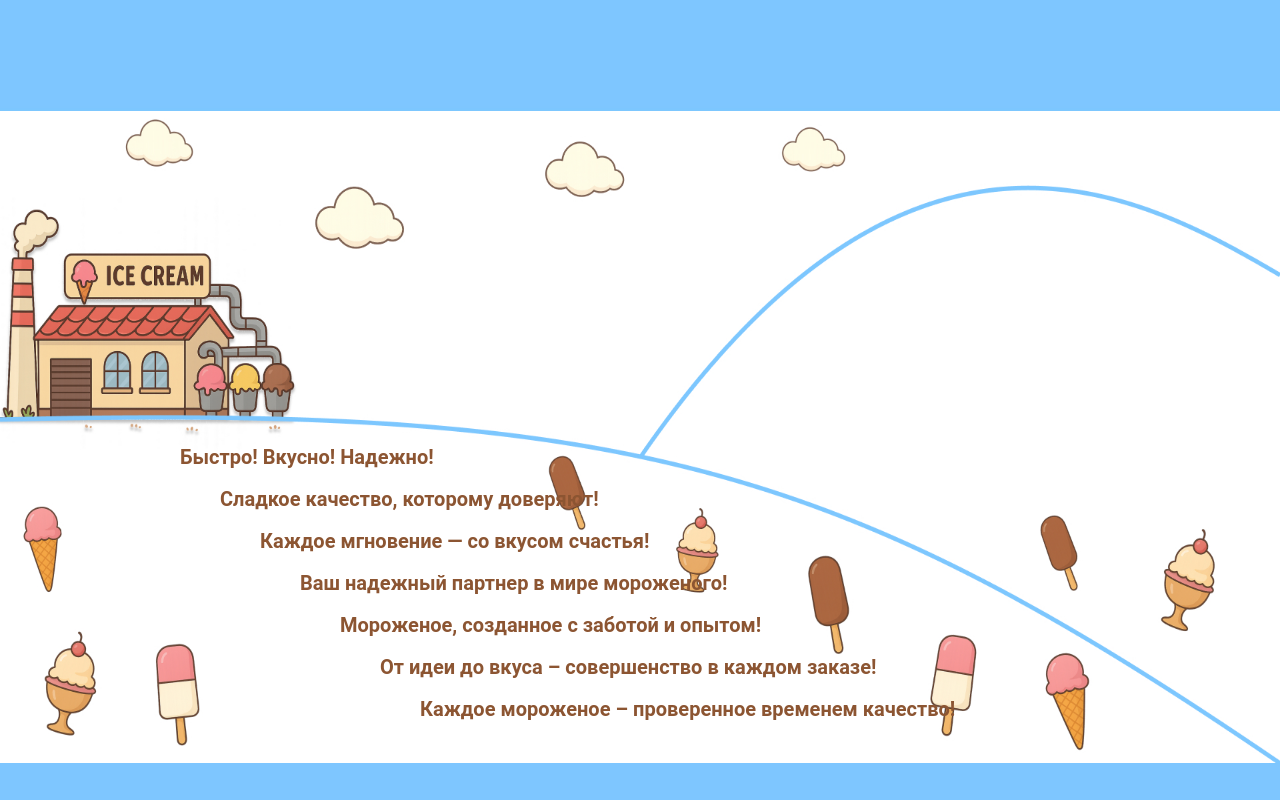
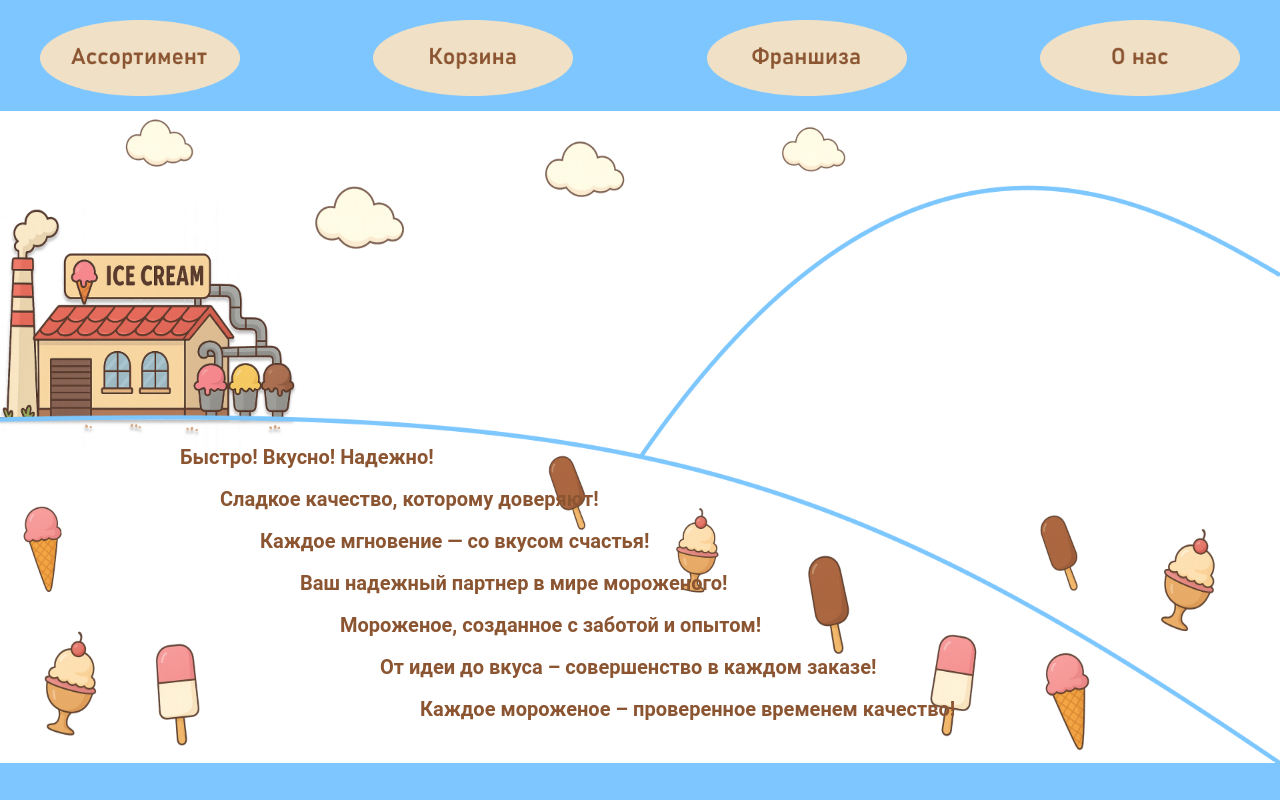
Before and after one commit to Dmitry-A1/Ice_cream_factory, a plain HTML site: page index.html in a window 1280 px wide. Drawn offline with Linux system fonts and the light colour scheme.

Commit message:
feat: add button menu

```diff
--- a/index.html
+++ b/index.html
@@ -3,10 +3,17 @@
 <head>
     <meta charset="UTF-8">
     <meta name="viewport" content="width=device-width, initial-scale=1.0">
-    <title>Мороженка</title>
+    <title>Ice cream factory</title>
     <link rel ="icon" href="assets/icons8-48.ico" type="image/x-icon" >
 </head>
 <body>
+    <section class="button-section">
+        <a href="#"><img src="assets/Button_assortment.png" ></a>
+        <a href="#"><img src="assets/Button_cart.png" ></a>
+        <a href="#"><img src="assets/Button_franchise.png" ></a>
+        <a href="#"><img src="assets/Button_info.png" ></a>
+    </section>
+
     <section class="slogans">
         <p>Быстро! Вкусно! Надежно!</p>
         <p>Сладкое качество, которому доверяют!</p>
--- a/styles.css
+++ b/styles.css
@@ -8,7 +8,7 @@ html, body {
 /* Фон с SVG */
 body {
 
-    background-image: url("Frame_1.jpg"); /* ../ поднимается из scr в Ice_cream_factory */
+    background-image: url("assets/Frame_1.jpg"); /* ../ поднимается из scr в Ice_cream_factory */
     background-repeat: no-repeat;
     background-size: 100% 100%; /* растянуть на весь экран */
     background-position: center; /* центрирование */
@@ -70,3 +70,25 @@ body {
 .slogans p:nth-child(7) {
     margin-left: 240px;
 }
+
+
+.button-section {
+    display: flex;
+    justify-content: space-between;
+    align-items: center;
+    padding: 20px 20px;
+    max-width: 1200px;
+    margin: 0 auto;
+    gap: 20px;
+}
+
+.button-section img {
+    width: 200px;
+    height: auto;
+    cursor: pointer;
+    transition: transform 0.3s;
+}
+
+.button-section img:hover {
+    transform: scale(1.05);
+}
```
Also changed, not shown: assets/Button_assortment.png (added), assets/Button_cart.png (added), assets/Button_franchise.png (added), assets/Button_info.png (added), assets/Frame_1.jpg (renamed from Frame_1.jpg).
